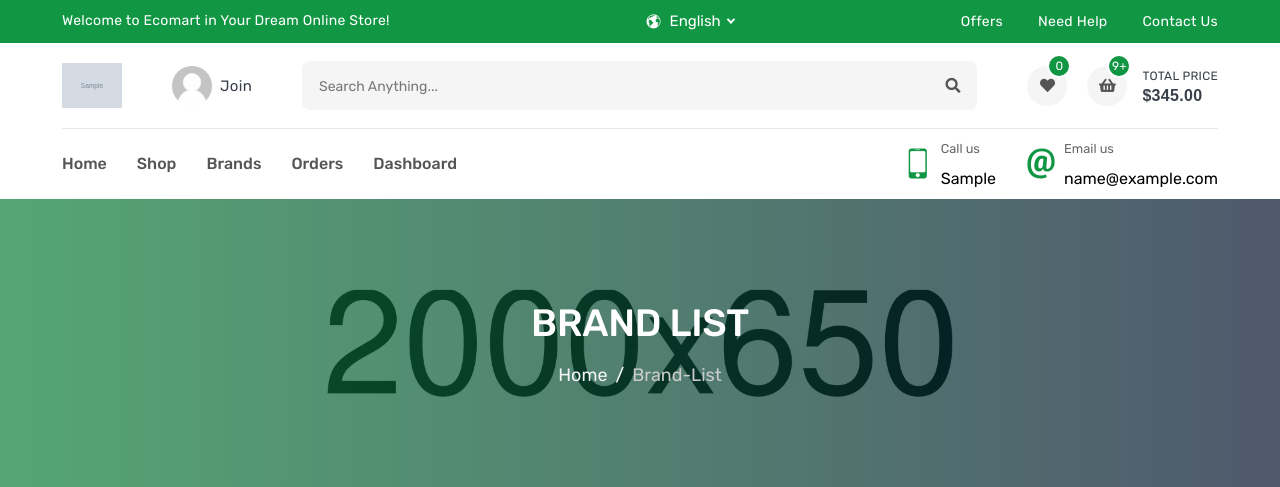
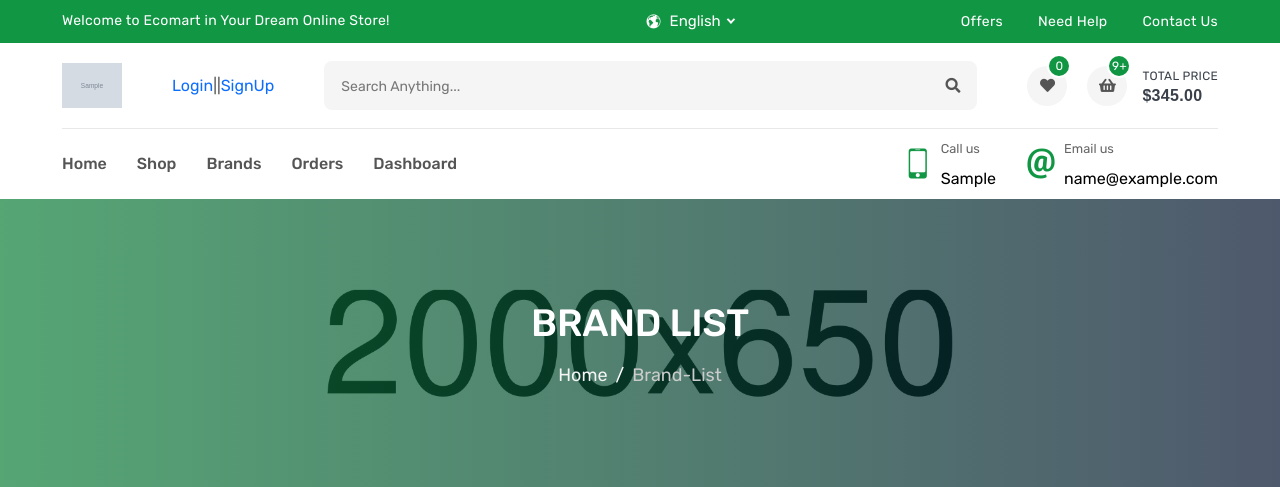
Before and after one commit to Deadlymind/Django-Ecommerce, a Django app: page /products/brands in a window 1280 px wide. Shown: the top 487 px of the page. Run offline with Django 5.2, Linux system fonts and the light colour scheme; tables that the repository leaves empty hold one stand-in row (values such as "Sample post"); grey boxes marked "Sample" are stand-in pictures; some libraries are stand-ins or nearby versions.

Commit message:
add login and signup in navbar

```diff
--- a/templates/base.html
+++ b/templates/base.html
@@ -120,8 +120,14 @@
                         <img src=" {{settings_data.logo.url}} " alt="logo">
                     </a>
                     <a href="login.html" class="header-widget" title="My Account">
-                        <img src="images/user.png" alt="user">
-                        <span>join</span>
+                        {% if user.is_authenticated %}
+                            <img src="images/user.png" alt="user">
+                        {% else %}
+                            <a href="#" >Login</a>
+                            <span class="separator">||</span>
+
+                            <a href="#">SignUp</a>
+                        {% endif %}
                     </a>
 
                     <form class="header-form">
```
